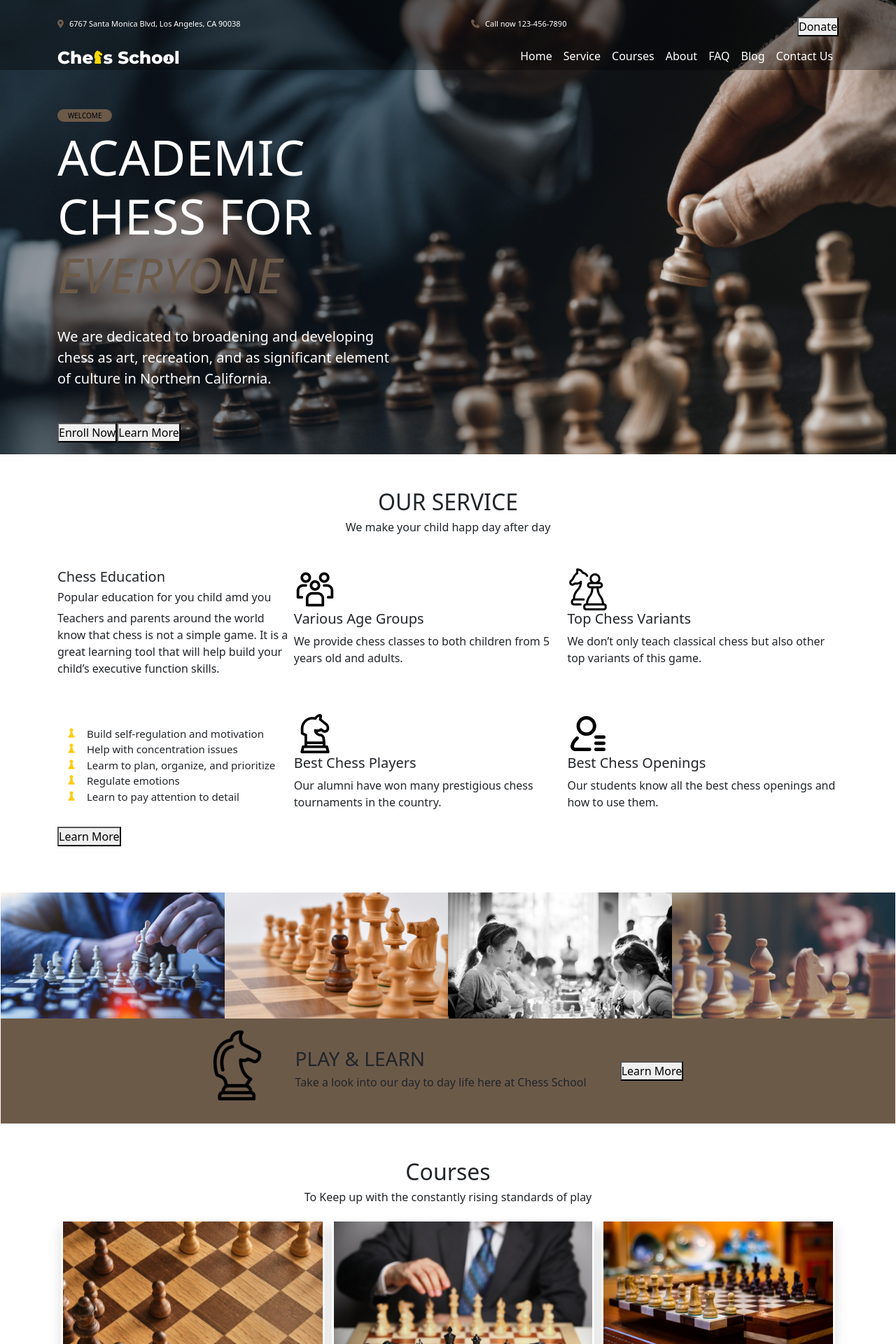
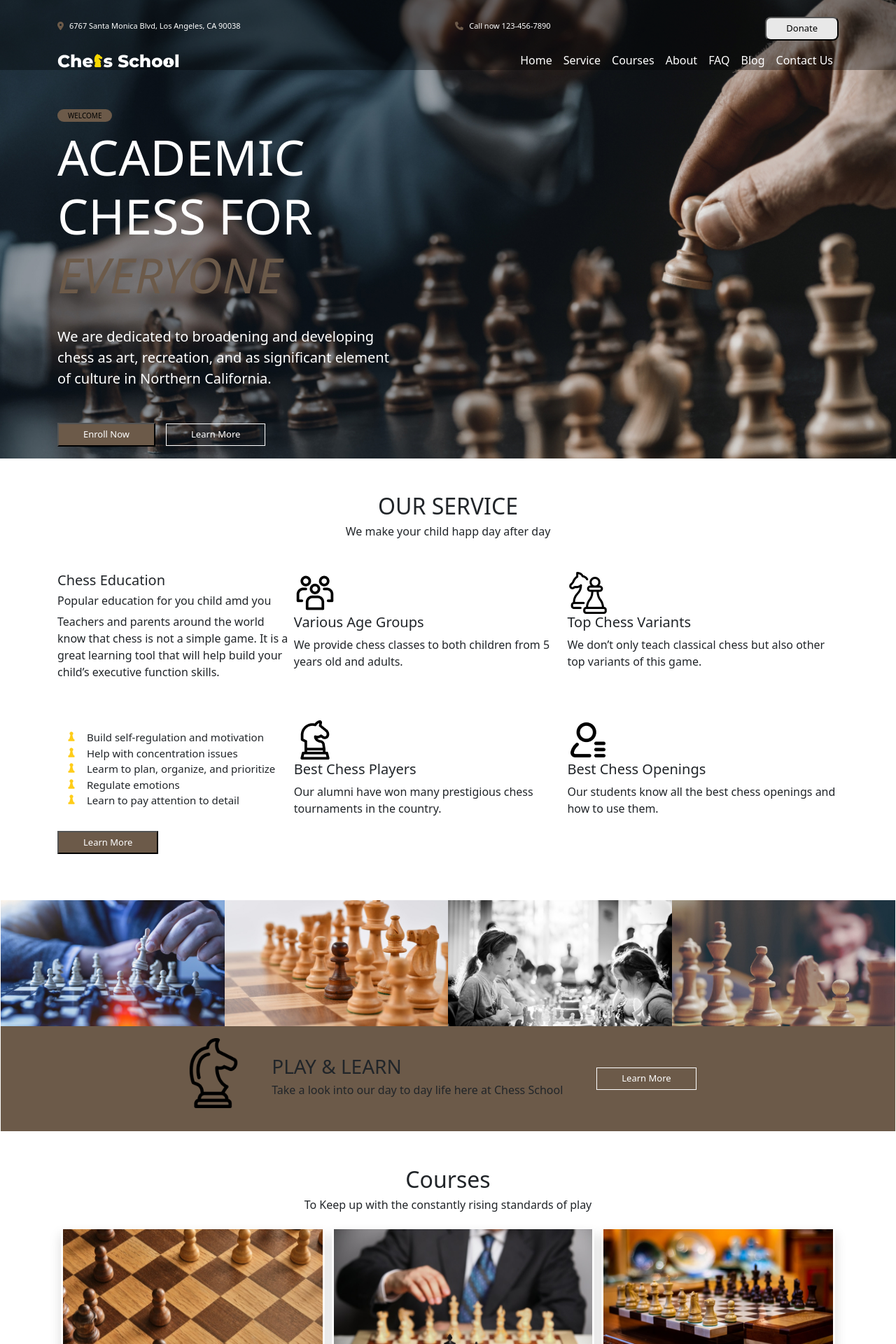
Before and after one commit to antonionovelli92/proj-html-vuejs, a Vue app: page / in a window 1280 px wide. Shown: the top 1920 px of the page at 70% size. Built offline with nearby package versions, Linux system fonts and the light colour scheme.

Commit message:
add button color

```diff
--- a/src/assets/sass/style.scss
+++ b/src/assets/sass/style.scss
@@ -19,3 +19,36 @@ section{
     width: 100%;
     border: 1px solid rgba(0, 0, 0, 0);
 }
+
+.Donate{
+    padding: 5px 28px;
+        border-radius: 8px;
+    background-color: $lightGray;
+    font-size: 13px;
+&:hover{
+    cursor: pointer;
+    background-color: $darkGray;
+    color: white;
+    transition: 2s;
+}
+}
+.Enroll, .Learn{
+padding: 5px 35px;
+font-size: 13px;
+margin-right: 15px;
+&:hover {
+        cursor: pointer;
+        background-color: $darkGray;
+        color: white;
+        transition: 2s;
+    }
+}
+.Enroll{
+    background-color: $yellow;
+    color: white;
+}
+.Learn{
+    background-color: transparent;
+    color: white;
+    border: 0.3px solid white;
+}
--- a/src/components/AppFooter.vue
+++ b/src/components/AppFooter.vue
@@ -39,7 +39,7 @@ export default {
                 <div class="subscribe">
                     <h6 class="sub-text">Subscribe to get the latest news, course updates, discounts events</h6>
                     <input type="email" class="my-3 d-block">
-                    <Button :buttonLabel="'Subscribe'"></Button>
+                    <Button :buttonLabel="'Subscribe'" class="Enroll"></Button>
                 </div>
 
             </div>
--- a/src/components/AppHeader.vue
+++ b/src/components/AppHeader.vue
@@ -23,7 +23,7 @@ export default {
                 <h5>
                     <fa-icon icon="fa-solid fa-phone " />Call now 123-456-7890
                 </h5>
-                <Button :buttonLabel="'Donate'"></Button>
+                <Button :buttonLabel="'Donate'" class="Donate"></Button>
 
             </div>
             <div class="bottom-nav container d-flex justify-content-beetwen">
--- a/src/components/Section/_SectionCourses.vue
+++ b/src/components/Section/_SectionCourses.vue
@@ -26,7 +26,7 @@ export default {
                 </create-card>
             </div>
             <div class="d-flex justify-content-center my-5">
-                <Button :buttonLabel="'Enroll Now'"></Button>
+                <Button :buttonLabel="'Enroll Now'" class="Learn"></Button>
 
 
             </div>
--- a/src/components/Section/_SectionEvents.vue
+++ b/src/components/Section/_SectionEvents.vue
@@ -23,7 +23,7 @@ export default {
                         for different levels of chess mastery with amazing prizes awarded at each level.
                     </p>
                 </div>
-                <Button :buttonLabel="'Register'"></Button>
+                <Button :buttonLabel="'Register'" class="Enroll"></Button>
 
             </div>
             <div class="content-summer mt-5 mb-3 d-flex justify-content-center align-items-center">
@@ -38,7 +38,7 @@ export default {
                         tournaments and big prizes. Registration is obligatory!
                     </p>
                 </div>
-                <Button :buttonLabel="'Register'"></Button>
+                <Button :buttonLabel="'Register'" class="Enroll"></Button>
             </div>
         </div>
     </section>
--- a/src/components/Section/_SectionFirst.vue
+++ b/src/components/Section/_SectionFirst.vue
@@ -13,7 +13,7 @@ export default {
                 <h3>TAKE THE <span>FIRST STEP</span></h3>
                 <h6>The fascinating world of chess has its doors open for anyone</h6>
             </div>
-            <Button :buttonLabel="'View More'"></Button>
+            <Button :buttonLabel="'View More'" class="Enroll"></Button>
 
 
         </div>
--- a/src/components/Section/_SectionNews.vue
+++ b/src/components/Section/_SectionNews.vue
@@ -13,7 +13,7 @@ export default {
         <div class="container d-flex content my-5">
             <div class="content-news">
                 <h2> Latest News</h2>
-                <Button :buttonLabel="'View Other Posts'"></Button>
+                <Button :buttonLabel="'View Other Posts'" class="Learn"></Button>
             </div>
             <div class="content-image">
                 <figure>
--- a/src/components/Section/_SectionPlay.vue
+++ b/src/components/Section/_SectionPlay.vue
@@ -29,7 +29,7 @@ export default {
                 <h3>PLAY & LEARN</h3>
                 <h6>Take a look into our day to day life here at Chess School</h6>
             </div>
-            <Button :buttonLabel="'Learn More'"></Button>
+            <Button :buttonLabel="'Learn More'" class="Learn"></Button>
 
         </div>
 
--- a/src/components/Section/_SectionService.vue
+++ b/src/components/Section/_SectionService.vue
@@ -27,7 +27,7 @@ export default {
                     <ul>
                         <li v-for="list in listChessEdu">{{ list }}</li>
                     </ul>
-                    <Button :buttonLabel="'Learn More'"></Button>
+                    <Button :buttonLabel="'Learn More'" class="Enroll"></Button>
 
                 </div>
                 <div class="right-zone d-flex">
--- a/src/components/_Jumbotron.vue
+++ b/src/components/_Jumbotron.vue
@@ -14,8 +14,8 @@ export default {
             <h1>ACADEMIC CHESS FOR <span>EVERYONE</span></h1>
             <p>We are dedicated to broadening and developing chess as art, recreation, and as significant element of
                 culture in Northern California.</p>
-            <Button :buttonLabel="'Enroll Now'"></Button>
-            <Button :buttonLabel="'Learn More'"></Button>
+            <Button :buttonLabel="'Enroll Now'" class="Enroll"></Button>
+            <Button :buttonLabel="'Learn More'" class="Learn"></Button>
 
 
 
```
